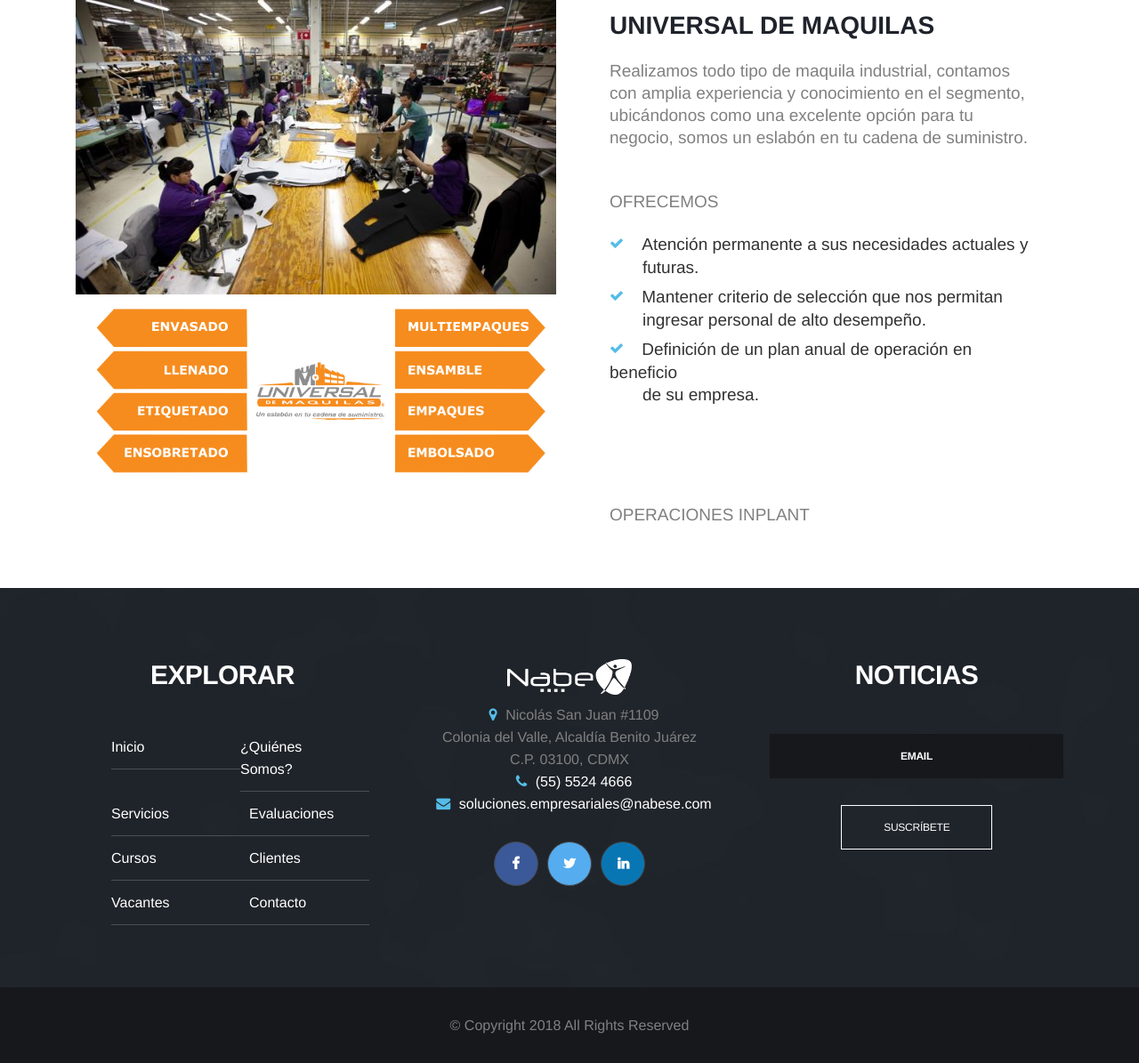
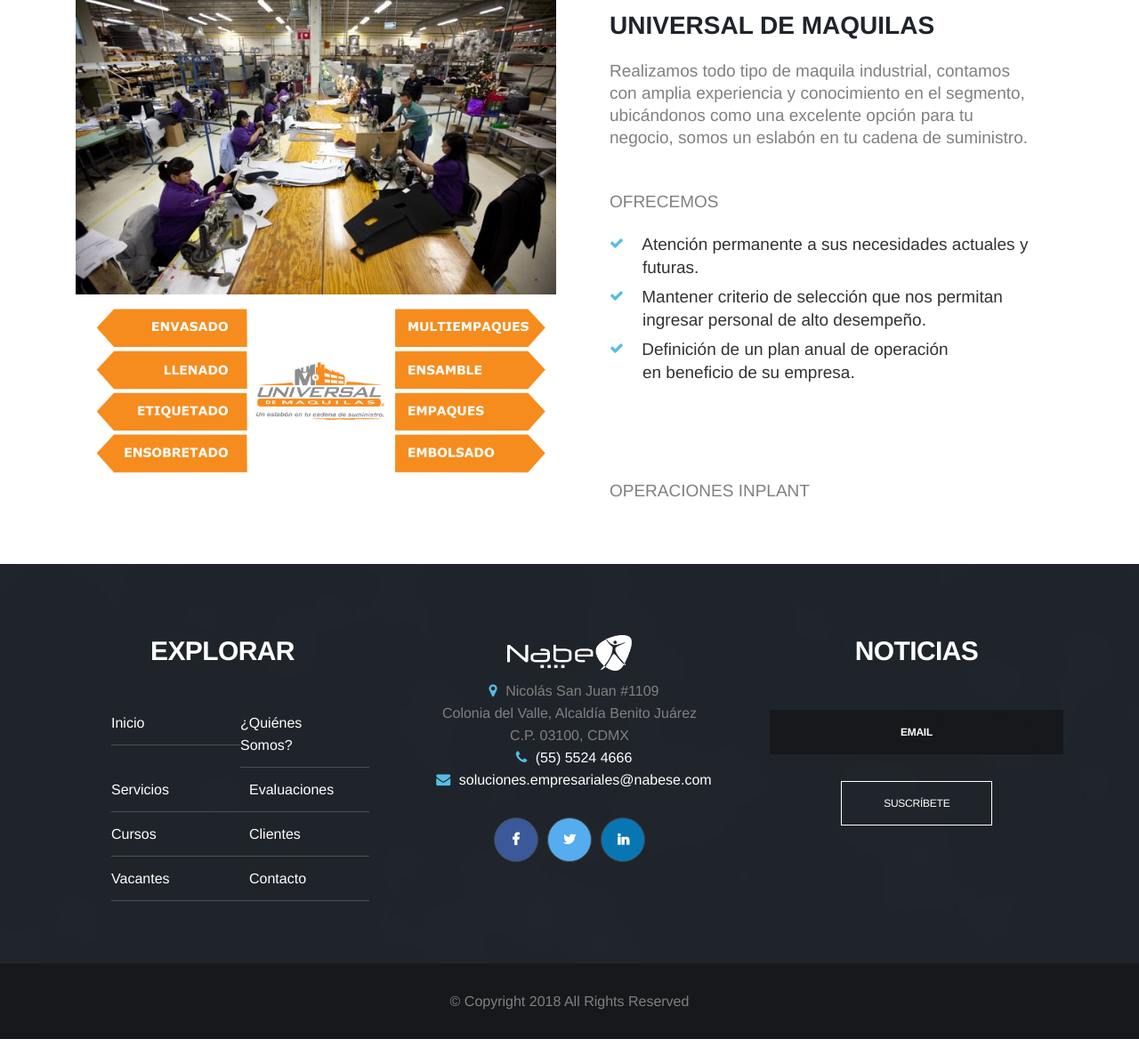
Before and after one commit to mechavalle/nabe, a PHP site: page /maquila.php in a window 1280 px wide. Shown: the part 570-1765 px from the top of the page at 89% size. After the commit the page ends 1738 px from the top, so only its background shows below. Run offline with PHP 8.4, Linux system fonts and the light colour scheme.

Commit message:
admon_personal, cursos, estudio_socioeconomico, maquila, reclutamiento

```diff
--- a/admon_personal.php
+++ b/admon_personal.php
@@ -152,8 +152,8 @@
 										Tranquilidad al reducir riesgos y conflictos laborales.
 									</li>
 									<li>
-										Cumplimiento legal asociado a la relación laboral de empresa
-										<br>&nbsp; &nbsp; &nbsp; &nbsp; con empleado (IMSS, INFONAVIT).
+										Cumplimiento legal asociado a la relación laboral de
+										<br>&nbsp; &nbsp; &nbsp; &nbsp; empresa con empleado (IMSS, INFONAVIT).
 									</li>
 									<li>
 										Nabe te libera de la responsabilidad del activo laboral.
--- a/cursos.php
+++ b/cursos.php
@@ -134,7 +134,7 @@
 							<img src="images/cursos-01.png" alt="">
 						</div>
 						<div class="single-service divider-30 col-lg-6 text-left animate" data-animation="fadeInLeft">
-							<div class="content mx-30">
+							<div class="content mx-30 responsive">
 								<p>
 									<b>Algunos de los cursos que impartimos son:</b>
 								</p>
@@ -171,8 +171,8 @@
 								<ul class="list-styled">
 									<p>&nbsp;</p>
 									<li>
-										Formación de auditores internos en sig. con base en ISO 9001:2008 e ISO
-										<br>&nbsp; &nbsp; &nbsp; &nbsp; 19011:2011
+										Formación de auditores internos en sig. con base en ISO 9001:2008 e
+										<br>&nbsp; &nbsp; &nbsp; &nbsp; ISO 19011:2011
 									</li>
 									<li>
 										Trabajos en alturas.
--- a/maquila.php
+++ b/maquila.php
@@ -133,12 +133,12 @@
 										<br>&nbsp; &nbsp; &nbsp; &nbsp;ingresar personal de alto desempeño.
 									</li>
 									<li>
-										Definición de un plan anual de operación en beneficio
-										<br>&nbsp; &nbsp; &nbsp; &nbsp;de su empresa.
+										Definición de un plan anual de operación
+										<br>&nbsp; &nbsp; &nbsp; &nbsp;en beneficio de su empresa.
 									</li>
 								</ul>
 
-								<p style="margin-top: 102px">
+								<p style="margin-top: 100px">
 									OPERACIONES INPLANT
 								</p>
 							</div>
```
Also changed, not shown: estudio_socioeconomico.php (+4 -4 lines), reclutamiento.php (+5 -5 lines).
